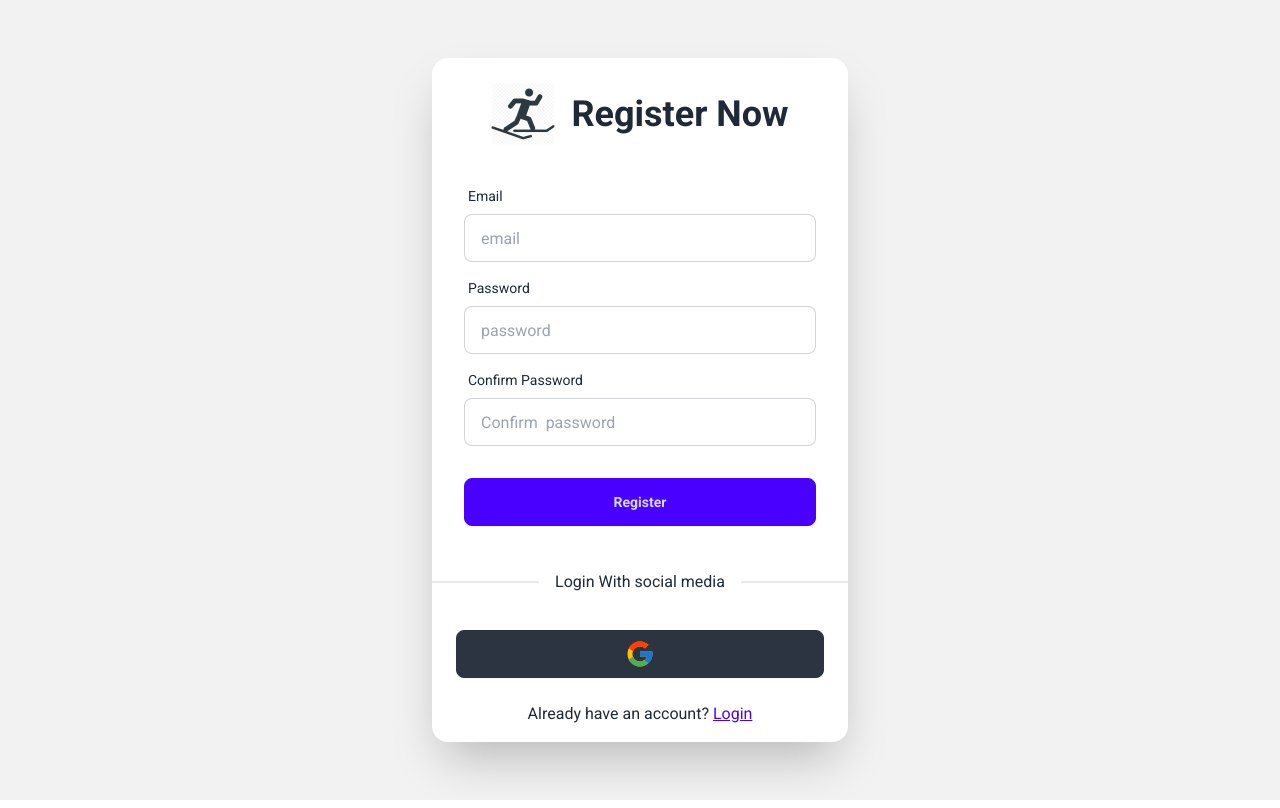
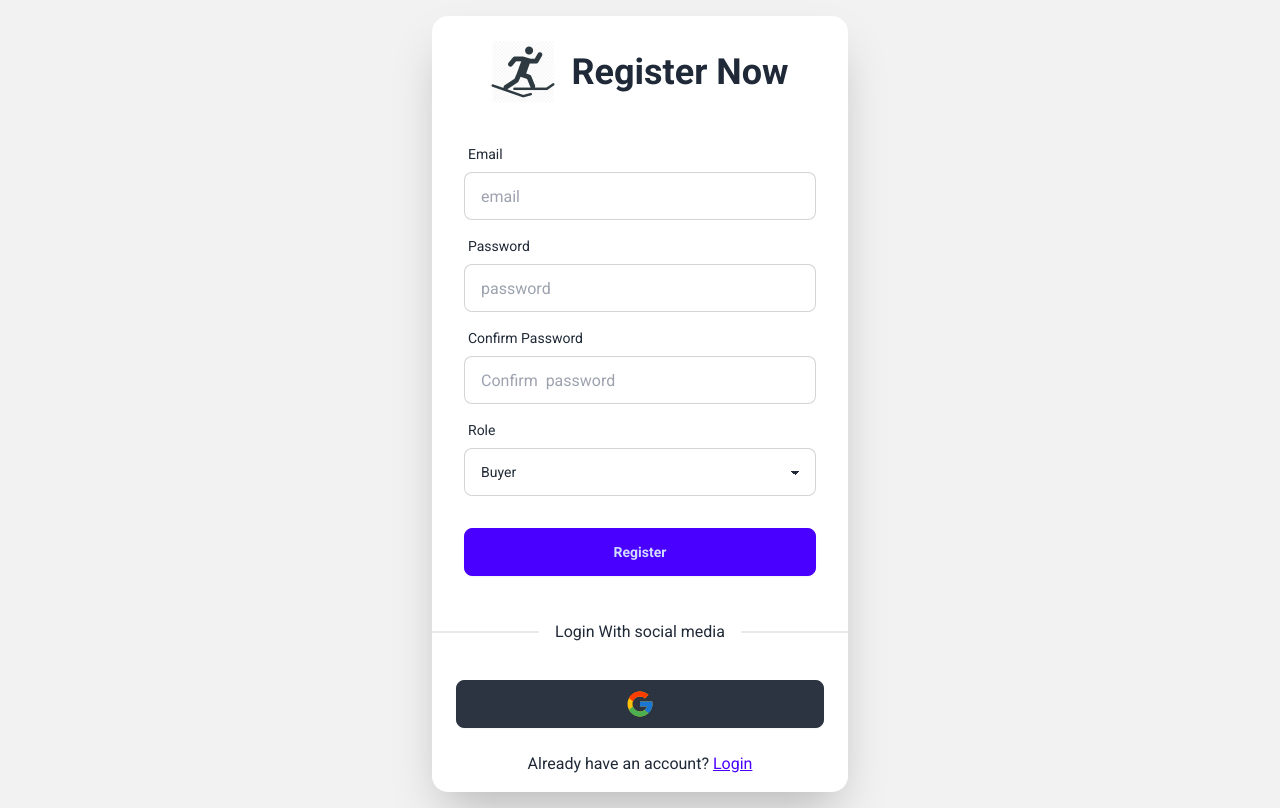
Before and after one commit to Arif-Islam21/coolWave, a React (Vite) app: page /register in a window 1280 px wide. Built offline with nearby package versions, Linux system fonts and the light colour scheme; no server answers.

Commit message:
user created and custom hook applied

```diff
--- a/src/Authentication/Register.jsx
+++ b/src/Authentication/Register.jsx
@@ -2,11 +2,10 @@ import { FcGoogle } from "react-icons/fc";
 import { Link } from "react-router-dom";
 import img from "/Water.png";
 import { useForm } from "react-hook-form";
-import { useContext } from "react";
-import { AuthContext } from "../Provider/AuthProvider";
+import useAuth from "../Hooks/useAuth";
 
 const Register = () => {
-  const { registerUser } = useContext(AuthContext);
+  const { registerUser } = useAuth();
 
   const {
     register,
@@ -81,6 +80,24 @@ const Register = () => {
                   </p>
                 )}
               </div>
+              <div className="form-control">
+                <label className="label">
+                  <span className="label-text">Role</span>
+                </label>
+                <select
+                  defaultValue="buyer"
+                  className="select select-bordered w-full max-w-md"
+                >
+                  <option value="buyer">Buyer</option>
+                  <option value="seller">Seller</option>
+                  <option value="admin">Admin</option>
+                </select>
+                {errors.confirmPass && (
+                  <p className="text-sm text-red-950 font-semibold mt-2">
+                    This Field is required
+                  </p>
+                )}
+              </div>
               <div className="form-control mt-6">
                 <button className="btn btn-primary">Register</button>
               </div>
--- /dev/null
+++ b/src/Hooks/useAuth.jsx
@@ -0,0 +1,10 @@
+import { useContext } from "react";
+import { AuthContext } from "../Provider/AuthProvider";
+
+const useAuth = () => {
+  const authInfo = useContext(AuthContext);
+
+  return authInfo;
+};
+
+export default useAuth;
```
